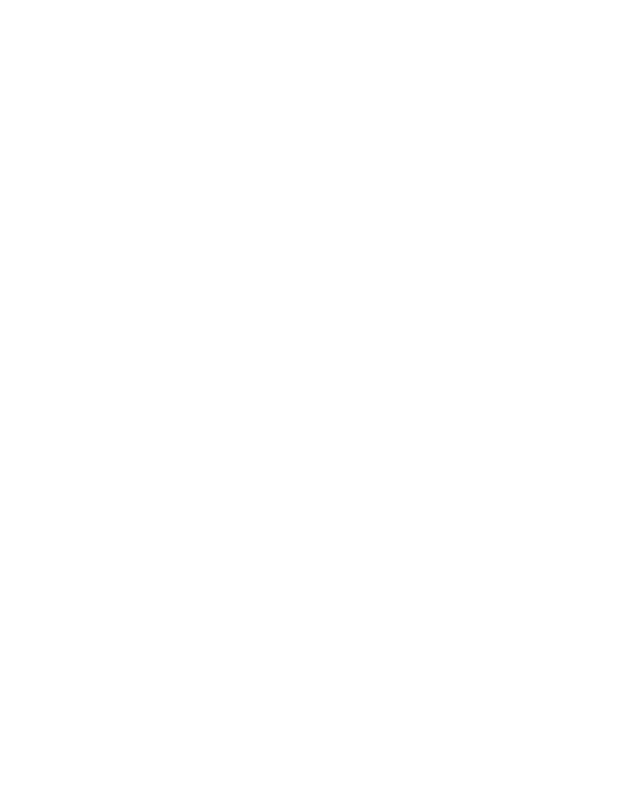
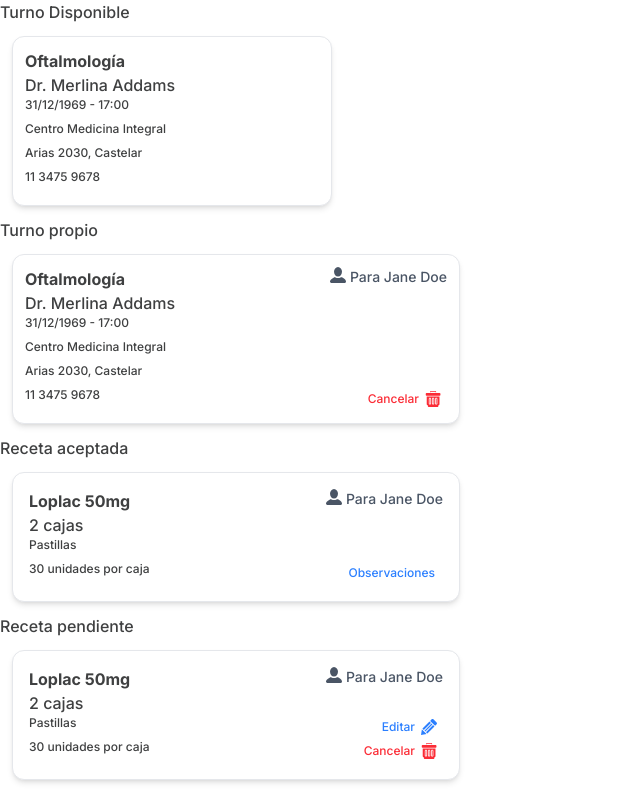
Before and after one commit to DesApp-2025c2-Grupo-9/MedicinaIntegral.AfiliadosGrupo9-frontend, a React (Vite) app: page /pruebaCards in a window 1280 px wide. Before the commit this address had no page. Shown: the top 795 px of the page, without its empty margins (0-640 px from the left). Built offline with nearby package versions, Linux system fonts and the light colour scheme.

Commit message:
Add PruebaCards page and enhance TurnosCard and RecetaCard components for improved functionality and state management

```diff
--- a/src/AppRouter.jsx
+++ b/src/AppRouter.jsx
@@ -1,10 +1,13 @@
 import { Route, Routes } from "react-router-dom";
 import NavButton from './components/NavButton';
+import PruebaCards from "./pages/PruebaCards";
+
 
 export function AppRouter() {
   return (
     <Routes>
       <Route path='/' element={<NavButton />} />
+      <Route path='pruebaCards' element={<PruebaCards/>} />
     </Routes>
   );
 }
--- a/src/components/cards/cards/RecetaCard.jsx
+++ b/src/components/cards/cards/RecetaCard.jsx
@@ -21,7 +21,7 @@
 
         <UsuarioActual />
         {/*Según es estado de la receta, varía la sección derecha de la card receta */}
-        {receta.pendiente ? (
+        {receta.estado == 'Pendiente' ? (
           <>
             <BotonEditar posicion={3} />
             <BotonPapelera posicion={4} />
--- a/src/components/cards/cards/TurnosCard.jsx
+++ b/src/components/cards/cards/TurnosCard.jsx
@@ -3,11 +3,18 @@
 import BotonPapelera from './cardComponents/BotonPapelera'
 import UsuarioActual from './cardComponents/UsuarioActual'
 function TurnosCard(props) {
-  let turno = props.turno
-  let paciente = 'Victor'
+  //Recibe en sus props un turno
+  //Opcionalmente, si el turno le pertenece al afiliado, se manda el afiliado o una flag
+  //  que indique que el turno pertenece al paciente
+
+  let turno = props.turno //El turno con el que se va a cargar la primera columna
+  let paciente = props.paciente //Flag  paciente
   const papeleraOnClick = () => {
+    //Lógica a aplicar al apretar la papelera
     alert('Boton apretado')
   }
+
+  //Estilo de la card
   let columns = paciente ? 2 : 1
   let ancho = paciente ? 'max-w-md min-w-sm' : 'w-xs'
   let cardStyle = `grid grid-cols-${columns} m-3 p-3 bg-white rounded-xl shadow-md border border-gray-200 ${ancho}`
@@ -19,7 +26,7 @@
       {/*columna datos del turno*/}
       <ColumnaPrincipal
         titulo={turno.especialidad}
-        subtitulo={turno.profesional}
+        subtitulo={`Dr. ${turno.profesional}`}
         campo1={formatFecha(turno.fecha)}
         campo2={turno.lugar}
         campo3={turno.direccion}
@@ -44,6 +51,9 @@
 
 
 function formatFecha(fecha) {
+  //Recibe una fecha tipo Date como parámetro
+  //Retorna un String para mostrar la fecha al usuario
+
   const dia = String(fecha.getDate()).padStart(2, "0");
   const mes = String(fecha.getMonth() + 1)
   const anio = fecha.getFullYear();
--- /dev/null
+++ b/src/pages/PruebaCards.jsx
@@ -0,0 +1,62 @@
+import { AutorizacionCard, RecetaCard, ReintegroCard, TurnosCard } from '../components/cards'
+function PruebaCards() {
+    const turno =  {
+    especialidad: "Oftalmología",
+    profesional: "Merlina Addams",
+    fecha: new Date("1969-12-31T17:00:00"),
+    lugar: "Centro Medicina Integral",
+    direccion: "Arias 2030, Castelar",
+    telefono: "11 3475 9678"
+  };
+    const recetaPendiente = {
+      medicamento : 'Loplac 50mg',
+      cantidad : '2 cajas',
+      presentacion : 'Pastillas',
+      detalleMedicamento : '30 unidades por caja',
+      estado : 'Pendiente'
+    }
+    const recetaAceptada = {
+      medicamento : 'Loplac 50mg',
+      cantidad : '2 cajas',
+      presentacion : 'Pastillas',
+      detalleMedicamento : '30 unidades por caja',
+      estado : 'Aceptada'
+    }
+    const recetaObservadaRechazada = {
+      medicamento : 'Loplac 50mg',
+      cantidad : '2 cajas',
+      presentacion : 'Pastillas',
+      detalleMedicamento : '30 unidades por caja',
+      estado : 'Observada'
+    }
+
+
+
+    return (
+        <>
+        <div>
+          <h1>Turno Disponible</h1>
+          <TurnosCard turno={turno}></TurnosCard>
+        </div>
+        <div>
+          <h1>Turno propio</h1>
+          <TurnosCard turno={turno} paciente={true}></TurnosCard>
+        </div>
+        <div>
+          <h1>Receta aceptada</h1>
+          <RecetaCard receta={recetaAceptada}/>
+        </div>
+        <div>
+          <h1>Receta pendiente</h1>
+          <RecetaCard receta={recetaPendiente}/>
+        </div>
+        <div>
+          <h1>Receta rechazada/observada</h1>
+          <RecetaCard receta={recetaObservadaRechazada}/>
+        </div>
+            <ReintegroCard />
+        </>
+    )
+}
+
+export default PruebaCards
```
